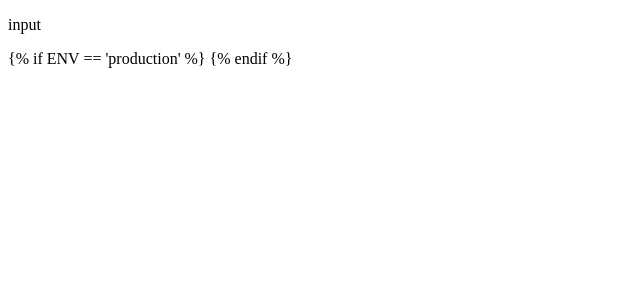
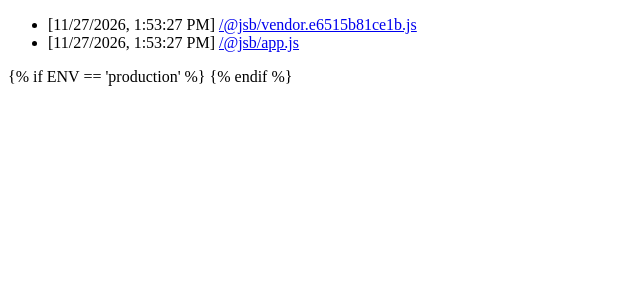
Before and after one commit to myrovh/rollup_template, a React app: page / in a window 1280 px wide. Shown: the top 300 px of the page, without its empty margins (0-640 px from the left). Built offline with nearby package versions, Linux system fonts and the light colour scheme; what dynamic-import-polyfill would draw is missing.

Commit message:
fix up config a bit + make app render actual stuff

```diff
--- a/rollup.config.js
+++ b/rollup.config.js
@@ -115,7 +115,6 @@ function basePlugins({ nomodule = false } = {}) {
         '@babel/preset-react',
       ],
     }),
-    replace({ 'process.env.NODE_ENV': JSON.stringify('production') }),
     manifestPlugin(),
     generateHtmlPlugin(),
     progress(),
@@ -123,6 +122,9 @@ function basePlugins({ nomodule = false } = {}) {
   ]
   // Only add minification in production and when not running on Glitch.
   if (process.env.NODE_ENV === 'production') {
+    plugins.push(
+      replace({ 'process.env.NODE_ENV': JSON.stringify('production') }),
+    )
     plugins.push(terser({ module: !nomodule }))
   }
   return plugins
@@ -186,6 +188,8 @@ const nomoduleConfig = {
   plugins: basePlugins({ nomodule: true }),
   inlineDynamicImports: true,
   watch: {
+    include: 'src/**',
+    chokidar: true,
     clearScreen: false,
   },
 }
--- /dev/null
+++ b/src/App.tsx
@@ -0,0 +1,35 @@
+import * as React from 'react'
+
+type entryInfo = {
+  URL: string
+  timestamp: string
+}
+
+export const App = () => {
+  function getImportedModules(): entryInfo[] {
+    return performance
+      .getEntriesByType('resource')
+      .filter(entry => entry.name.match(/\.m?js$/))
+      .map(entry => {
+        const date = new Date(
+          Math.round(entry.startTime + performance.timeOrigin),
+        )
+        return {
+          URL: new URL(entry.name, location.href).pathname,
+          timestamp: date.toLocaleString(),
+        }
+      })
+  }
+
+  return (
+    <div>
+      <ul>
+        {getImportedModules().map(({ timestamp, URL }) => (
+          <li key={URL} className="App-module">
+            [{timestamp}] <a href={URL}>{URL}</a>
+          </li>
+        ))}
+      </ul>
+    </div>
+  )
+}
--- a/src/index.tsx
+++ b/src/index.tsx
@@ -1,9 +1,7 @@
 import * as React from 'react'
 import { render } from 'react-dom'
-import { App } from './test'
-
-console.log('file loaded')
+import { App } from './App'
 
 export function main() {
-  render(<App test="input" />, document.getElementById('app'))
+  render(<App />, document.getElementById('app'))
 }
--- a/src/test.tsx
+++ /dev/null
@@ -1,3 +0,0 @@
-import React from 'react'
-
-export const App = ({ test }: { test: string }) => <p>{test}</p>
```
Also changed, not shown: 1 other file (tests, documents, lock files or other folders).
